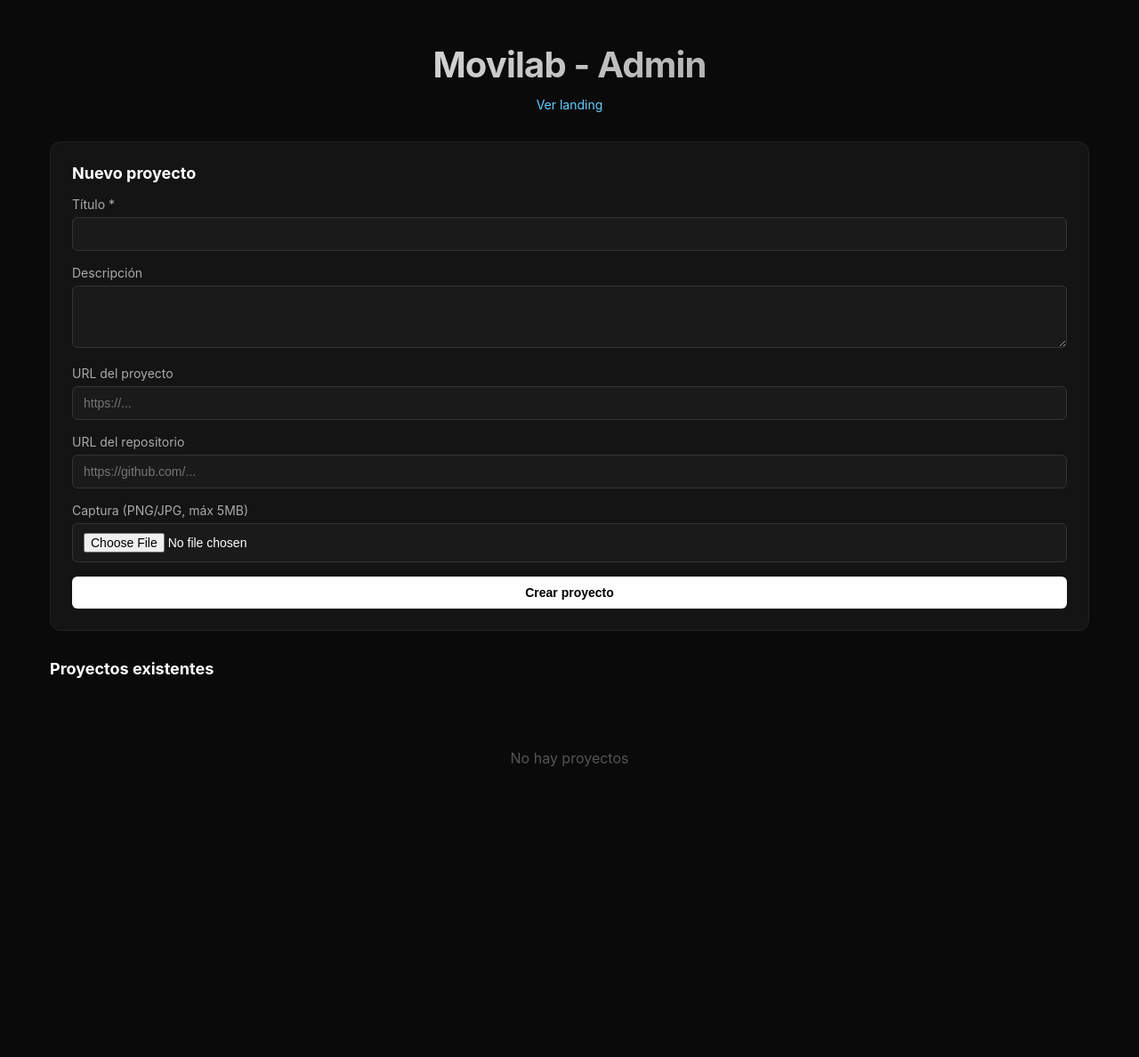
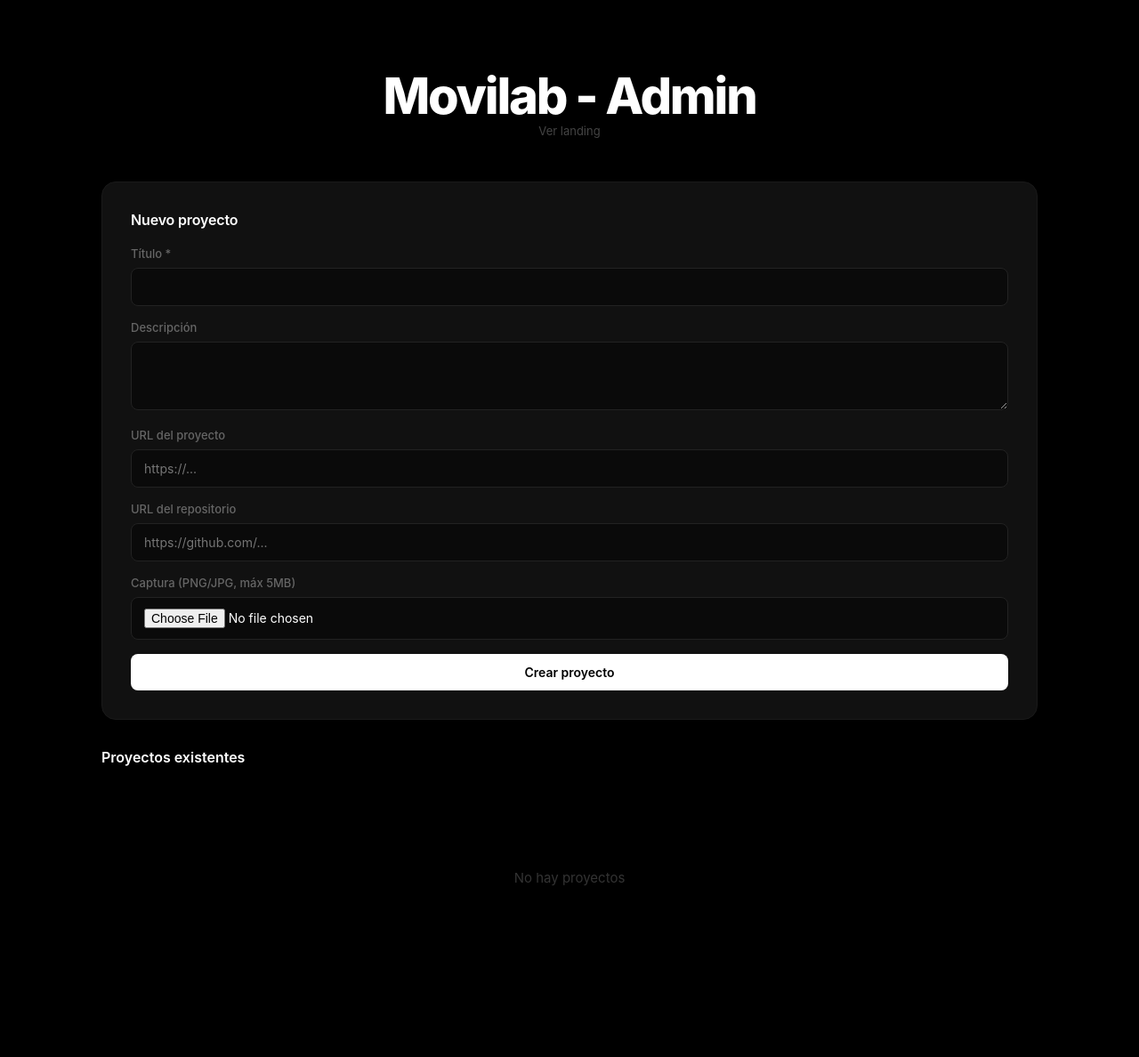
Before and after one commit to danizd/movilab-portada, a FastAPI app: template templates/admin.html in a window 1280 px wide. Shown: the whole page at 89% size. Before the commit the page ends 862 px from the top, so only its background shows below. Run offline with FastAPI, Linux system fonts and the light colour scheme; the template is opened without the code that fills it, so the values that code supplies are empty.

Commit message:
feat: improved design with Inter font, better spacing, and login link

```diff
--- a/static/style.css
+++ b/static/style.css
@@ -5,43 +5,44 @@
 }
 
 body {
-    font-family: -apple-system, BlinkMacSystemFont, "Segoe UI", Roboto, sans-serif;
-    background: #0a0a0a;
-    color: #e0e0e0;
+    font-family: "Inter", -apple-system, BlinkMacSystemFont, "Segoe UI", Roboto, sans-serif;
+    background: #000;
+    color: #fafafa;
     min-height: 100vh;
+    -webkit-font-smoothing: antialiased;
 }
 
 header {
     text-align: center;
-    padding: 3rem 1rem 2rem;
+    padding: 5rem 1.5rem 3rem;
 }
 
 header h1 {
-    font-size: 2.5rem;
-    font-weight: 700;
-    letter-spacing: -0.02em;
-    background: linear-gradient(135deg, #fff 0%, #888 100%);
-    -webkit-background-clip: text;
-    -webkit-text-fill-color: transparent;
-    background-clip: text;
+    font-size: 3.5rem;
+    font-weight: 800;
+    letter-spacing: -0.04em;
+    line-height: 1;
+    color: #fff;
 }
 
 header p {
-    color: #666;
-    margin-top: 0.5rem;
-    font-size: 1rem;
+    color: #555;
+    margin-top: 0.75rem;
+    font-size: 1.125rem;
+    font-weight: 400;
+    letter-spacing: 0.02em;
 }
 
 main {
-    max-width: 1200px;
+    max-width: 1100px;
     margin: 0 auto;
-    padding: 0 1rem 4rem;
+    padding: 0 1.5rem 6rem;
 }
 
 .grid {
     display: grid;
     grid-template-columns: 1fr;
-    gap: 1.5rem;
+    gap: 2rem;
 }
 
 @media (min-width: 640px) {
@@ -74,60 +75,96 @@ main {
     aspect-ratio: 16/10;
     object-fit: cover;
     display: block;
+    transition: transform 0.3s;
+}
+
+.card:hover img {
+    transform: scale(1.03);
 }
 
 .no-image {
     width: 100%;
     aspect-ratio: 16/10;
-    background: #1a1a1a;
+    background: linear-gradient(135deg, #1a1a1a, #0d0d0d);
     display: flex;
     align-items: center;
     justify-content: center;
-    color: #444;
-    font-size: 0.875rem;
+    color: #333;
+    font-size: 0.8rem;
+    text-transform: uppercase;
+    letter-spacing: 0.1em;
 }
 
 .card-content {
-    padding: 1rem;
+    padding: 1.25rem;
 }
 
 .card-content h2 {
-    font-size: 1rem;
+    font-size: 0.9375rem;
     font-weight: 600;
-    margin-bottom: 0.5rem;
+    margin-bottom: 0.375rem;
     color: #fff;
+    letter-spacing: -0.01em;
 }
 
 .card-content p {
-    font-size: 0.875rem;
-    color: #888;
+    font-size: 0.8125rem;
+    color: #666;
     line-height: 1.5;
-    margin-bottom: 0.75rem;
+    margin-bottom: 0.875rem;
+    display: -webkit-box;
+    -webkit-line-clamp: 2;
+    -webkit-box-orient: vertical;
+    overflow: hidden;
 }
 
 .links {
     display: flex;
-    gap: 0.75rem;
+    gap: 0.5rem;
 }
 
 .links a {
-    font-size: 0.8rem;
-    color: #6cf;
+    font-size: 0.75rem;
+    color: #888;
     text-decoration: none;
-    padding: 0.25rem 0.5rem;
-    border-radius: 4px;
-    background: #1a1a2a;
-    transition: background 0.2s;
+    padding: 0.3rem 0.625rem;
+    border-radius: 6px;
+    background: #1a1a1a;
+    border: 1px solid #222;
+    transition: all 0.2s;
+    font-weight: 500;
 }
 
 .links a:hover {
-    background: #252540;
+    color: #fff;
+    background: #222;
+    border-color: #333;
 }
 
 .empty {
     text-align: center;
-    color: #555;
-    padding: 4rem 0;
+    color: #333;
+    padding: 6rem 0;
+    font-size: 0.9375rem;
+}
+
+/* Footer */
+
+footer {
+    text-align: center;
+    padding: 2rem 1.5rem 4rem;
+    border-top: 1px solid #111;
+}
+
+footer a {
+    color: #333;
+    text-decoration: none;
+    font-size: 0.8125rem;
+    transition: color 0.2s;
+}
+
+footer a:hover {
+    color: #666;
 }
 
 /* Login */
@@ -172,79 +213,87 @@ main {
 
 .form-group label {
     display: block;
-    margin-bottom: 0.375rem;
-    font-size: 0.875rem;
-    color: #aaa;
+    margin-bottom: 0.5rem;
+    font-size: 0.8125rem;
+    color: #666;
+    font-weight: 500;
 }
 
 .form-group input,
 .form-group textarea {
     width: 100%;
-    padding: 0.625rem 0.75rem;
-    background: #1a1a1a;
-    border: 1px solid #333;
-    border-radius: 6px;
+    padding: 0.75rem 0.875rem;
+    background: #0a0a0a;
+    border: 1px solid #222;
+    border-radius: 8px;
     color: #fff;
     font-size: 0.875rem;
+    font-family: inherit;
+    transition: border-color 0.2s;
 }
 
 .form-group input:focus,
 .form-group textarea:focus {
     outline: none;
-    border-color: #6cf;
+    border-color: #444;
+    background: #0d0d0d;
 }
 
 button[type="submit"],
 button[type="button"] {
     width: 100%;
-    padding: 0.625rem;
+    padding: 0.75rem;
     background: #fff;
     color: #000;
     border: none;
-    border-radius: 6px;
+    border-radius: 8px;
     font-size: 0.875rem;
     font-weight: 600;
     cursor: pointer;
-    transition: background 0.2s;
+    transition: all 0.2s;
+    font-family: inherit;
 }
 
 button[type="submit"]:hover {
-    background: #ddd;
+    background: #e0e0e0;
 }
 
 /* Admin */
 
 .form-section {
-    background: #141414;
-    padding: 1.5rem;
-    border-radius: 12px;
-    border: 1px solid #222;
+    background: #111;
+    padding: 2rem;
+    border-radius: 16px;
+    border: 1px solid #1a1a1a;
     margin-bottom: 2rem;
 }
 
 .form-section h2 {
-    font-size: 1.125rem;
-    margin-bottom: 1rem;
+    font-size: 1rem;
+    margin-bottom: 1.25rem;
     color: #fff;
+    font-weight: 600;
+    letter-spacing: -0.01em;
 }
 
 .projects-section h2 {
-    font-size: 1.125rem;
-    margin-bottom: 1rem;
+    font-size: 1rem;
+    margin-bottom: 1.25rem;
     color: #fff;
+    font-weight: 600;
 }
 
 .admin-list {
     display: flex;
     flex-direction: column;
-    gap: 1rem;
+    gap: 0.75rem;
 }
 
 .admin-item {
-    background: #141414;
-    border: 1px solid #222;
+    background: #111;
+    border: 1px solid #1a1a1a;
     border-radius: 12px;
-    padding: 1rem;
+    padding: 1.25rem;
 }
 
 .admin-item-info {
@@ -309,19 +363,43 @@ button[type="submit"]:hover {
 }
 
 .edit-form {
-    margin-top: 1rem;
-    padding-top: 1rem;
-    border-top: 1px solid #222;
+    margin-top: 1.25rem;
+    padding-top: 1.25rem;
+    border-top: 1px solid #1a1a1a;
 }
 
 .btn-link {
     display: inline-block;
-    margin-top: 0.75rem;
-    color: #6cf;
+    color: #444;
     text-decoration: none;
-    font-size: 0.875rem;
+    font-size: 0.8125rem;
+    transition: color 0.2s;
 }
 
 .btn-link:hover {
-    text-decoration: underline;
+    color: #888;
 }
+
+/* Header admin */
+
+header {
+    position: relative;
+}
+
+.nav {
+    display: flex;
+    justify-content: center;
+    gap: 1.5rem;
+    margin-top: 1.5rem;
+}
+
+.nav a {
+    color: #444;
+    text-decoration: none;
+    font-size: 0.8125rem;
+    transition: color 0.2s;
+}
+
+.nav a:hover {
+    color: #888;
+}
```
Also changed, not shown: other parts of static/style.css (+42 -33 lines), templates/index.html (+12 -6 lines), templates/login.html (+9 -6 lines).
